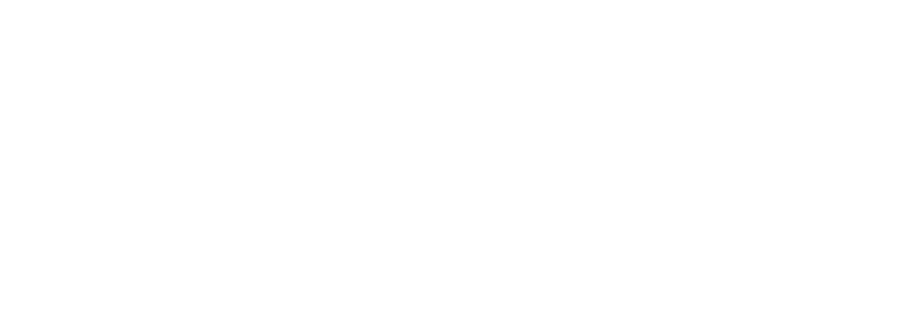
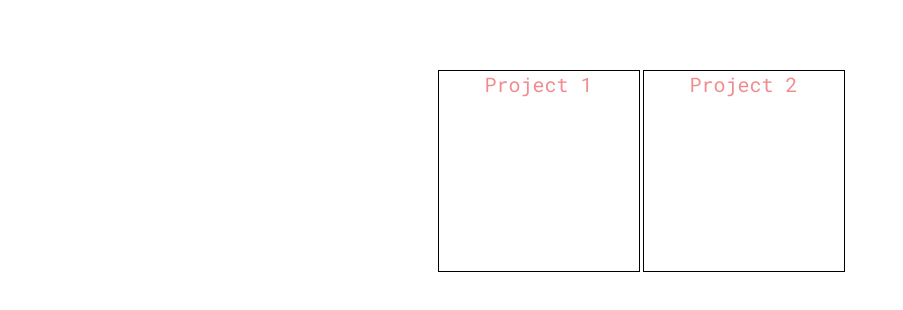
Before and after one commit to stifspear/Portfolio, an Angular app: page / in a window 1280 px wide. Shown: the part 1830-2140 px from the top of the page, without its empty margins (0-903 px from the left). Before the commit the page ends 1600 px from the top, so only its background shows below. Built offline with nearby package versions, Linux system fonts and the light colour scheme.

Commit message:
Added projects using grid layout

```diff
--- a/src/app/aboutme/aboutme.component.css
+++ b/src/app/aboutme/aboutme.component.css
@@ -156,8 +156,25 @@
 .header {
     text-transform: uppercase;
 }
-.slider-cont {
+.exp-cont {
     width: 100%;
+    display: grid;
+    grid-template-columns: repeat(2, 200px);
+    grid-template-rows: 200px;
+    grid-gap: 5px;
+    align-content: center;
+    justify-content: center;
+    box-sizing: border-box;
+    width: 100%;
+    height: 100vh;
+}
+.exp-pro {
+    border: solid black 0.5px;
+    width: 100%;
+    height: 100%;
+}
+.project-header {
+    text-align: center;
 }
 @media screen and (max-width: 600px) {
     .name-blk {
--- a/src/app/aboutme/aboutme.component.html
+++ b/src/app/aboutme/aboutme.component.html
@@ -21,41 +21,10 @@
                 <p class="cont-det">{{ele.data}}</p>
             </div>
         </div>
-    </div>
-    <div class="edu-exp-cont flex-row">
-        <div class="edu-exp-incont flex-col">
-            <header>Education</header>
-            <p *ngFor="let ele of education" class="edu-ele">{{ele}}</p>
-        </div>
-        <div class="edu-exp-incont flex-col">
-            <header>Skills</header>
-            <p *ngFor="let ele of skills" class="edu-ele">{{ele}}</p>
+    </div> -->
+    <div class="exp-cont">
+        <div class="exp-pro" *ngFor="let project of projects">
+            <header class="project-header">{{project.projectName}}</header>
         </div>
     </div>
-    <div class="slider-cont">
-        <header class="header">Experiences</header>
-        <div class="flex-row">
-            <div class="item-cont flex-col">
-                <div class="item-ele" *ngFor="let value of experiences" (click)="updateValue('exp', value.desc)">
-                    {{value.companyName}}
-                </div>
-            </div>
-            <p class="item-desc">
-                {{selectedValues.exp}}
-            </p>
-        </div>
-    </div>
-    <div class="slider-cont">
-        <header class="header">Projects mod</header>
-        <div class="flex-row">
-            <div class="item-cont flex-col">
-                <div class="item-ele" *ngFor="let value of projects" (click)="updateValue('pro', value.desc)">
-                    {{value.projectName}}
-                </div>
-            </div>
-            <p class="item-desc">
-                {{selectedValues.pro}}
-            </p>
-        </div>
-    </div> -->
 </div>
```
